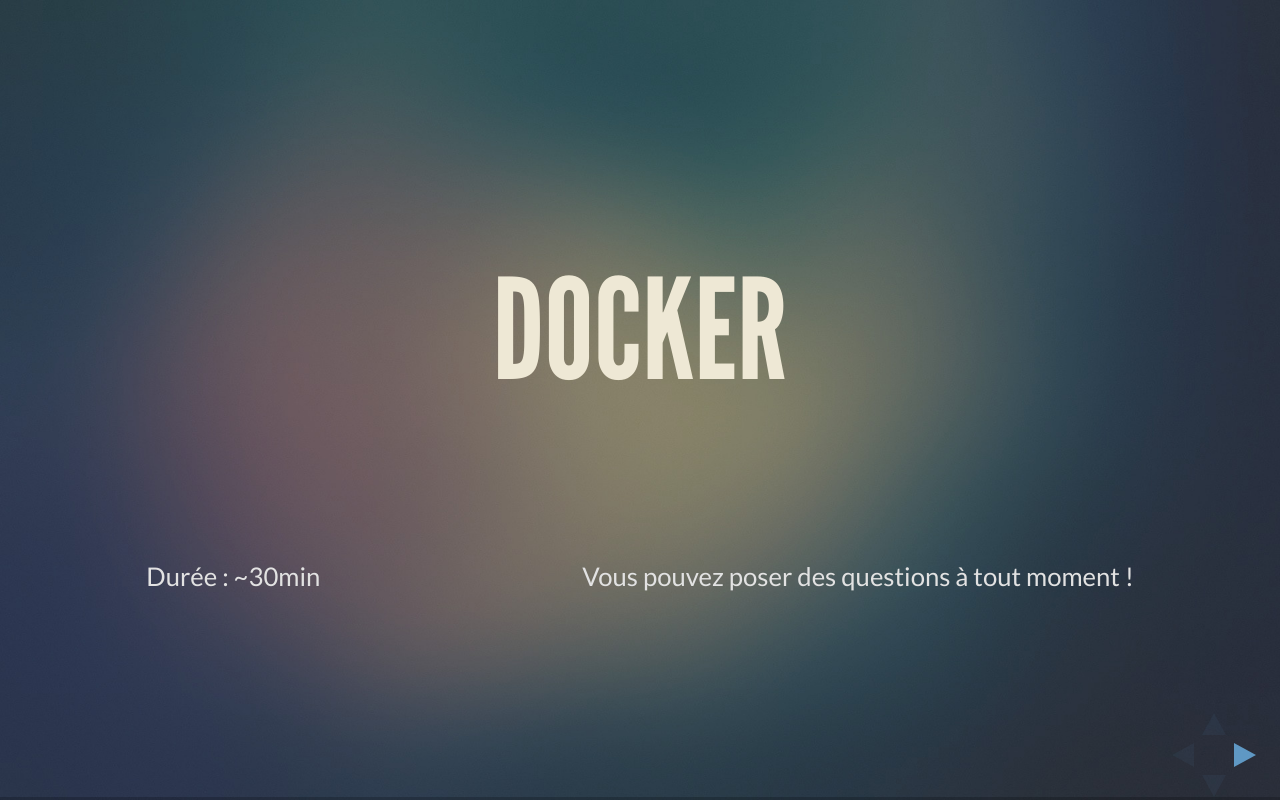
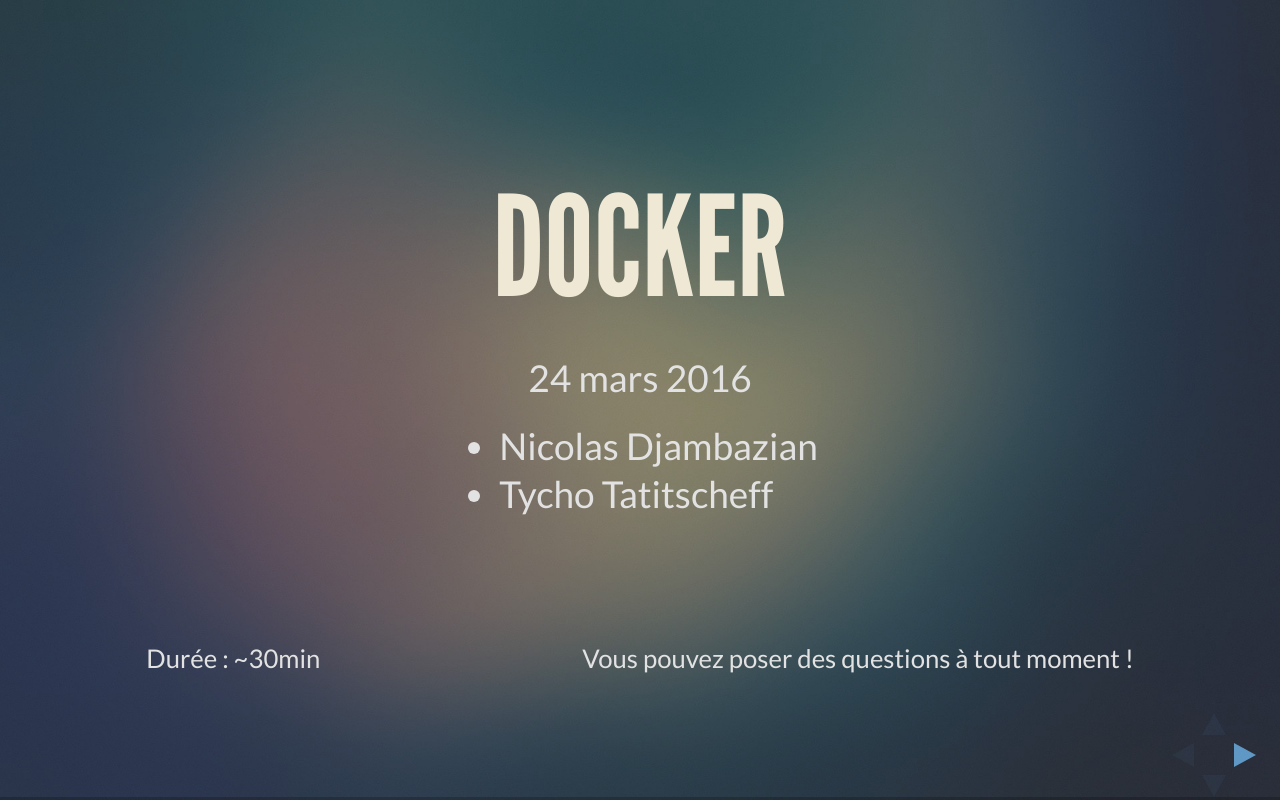
Before and after one commit to tychota/slides, a plain HTML site: page 2016-03--docker/index.html in a window 1280 px wide. Drawn offline with Linux system fonts and the light colour scheme.

Commit message:
add slides

```diff
--- a/2016-03--docker/index.html
+++ b/2016-03--docker/index.html
@@ -154,6 +154,11 @@
 			<div class="slides">
 				<section data-background="images/wall2.jpg" data-transition="none">
 					<h1>Docker</h1>
+          <p> 24 mars 2016</p>
+          <ul>
+            <li>Nicolas Djambazian</li>
+            <li>Tycho Tatitscheff</li>
+          </ul>
 
                     <div style="position: relative; bottom: -100px; font-size: 25px;">
                         <p style="text-align: left; float: left;">Durée : ~30min</p>
```
